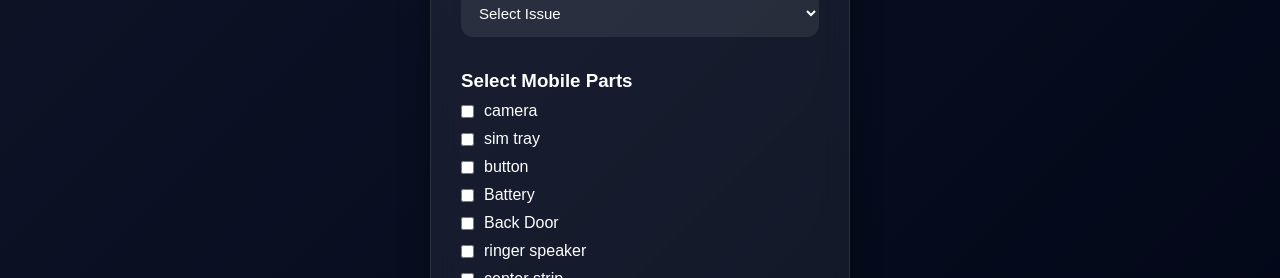
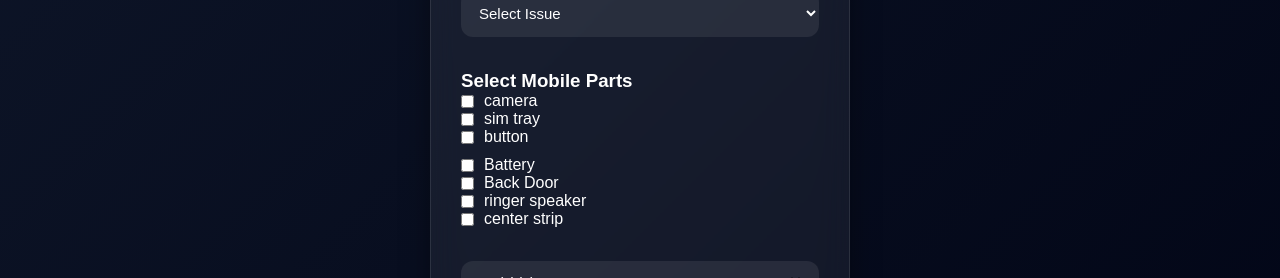
Before and after one commit to sathishramachandran/pradheepsiva, a React (Vite) app in the folder reactfront/: page /mobile in a window 1280 px wide. Shown: the part 490-768 px from the top of the page. Built offline with nearby package versions, Linux system fonts and the light colour scheme; no server answers.

Commit message:
test change

```diff
--- a/reactfront/src/components/MobileForm.jsx
+++ b/reactfront/src/components/MobileForm.jsx
@@ -205,8 +205,8 @@ function MobileForm() {
         )}
 
         {/* MOBILE PARTS */}
-
         <div className="partsBox">
+          <div className="partsBox1">
             <h3>Select Mobile Parts</h3>
             <label>
               <input
@@ -236,6 +236,9 @@ function MobileForm() {
               />
               button
             </label>
+            </div>
+<div className="partsBox1">
+
 
             <label>
               <input
@@ -274,6 +277,8 @@ function MobileForm() {
                 />
               center strip
             </label>
+
+          </div>
         </div>
 
         {/* ENTRY DATE */}
```
Lines whose indentation alone changed are shown as unchanged.
